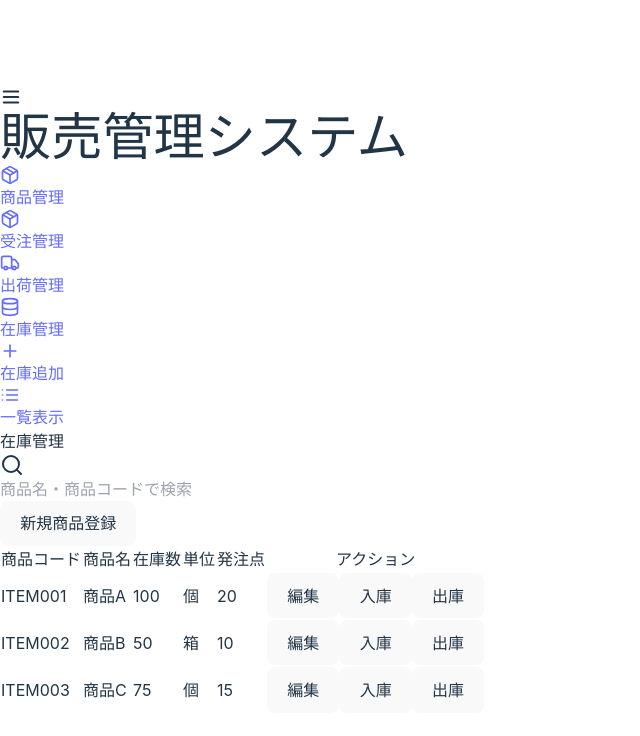
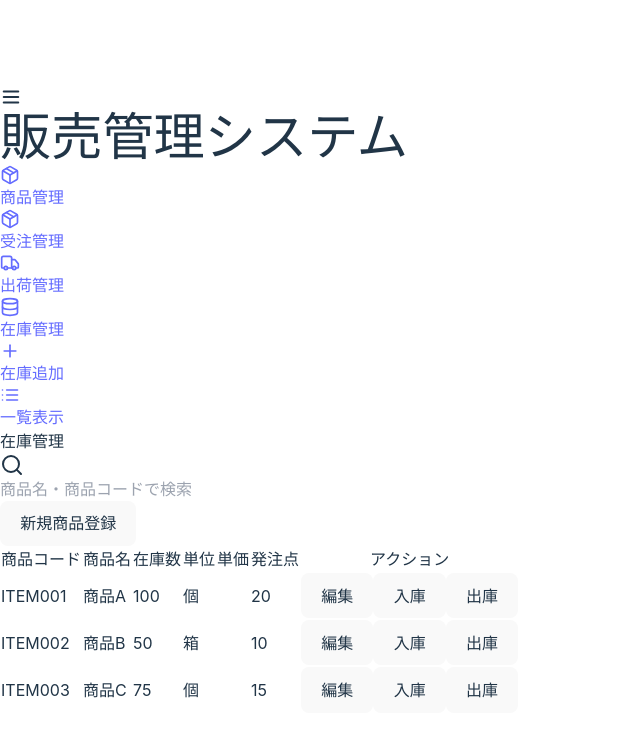
Before and after one commit to ItouTaku0319/hanbai_kanri, a React (Vite) app in the folder front/my-project/: page /inventory in a window 1280 px wide. Shown: the top 736 px of the page, without its empty margins (0-640 px from the left). Built offline with nearby package versions, Linux system fonts and the light colour scheme; no server answers.

Commit message:
在庫一覧表示修正

```diff
--- a/front/my-project/src/components/pages/ZaikoList.jsx
+++ b/front/my-project/src/components/pages/ZaikoList.jsx
@@ -4,9 +4,9 @@ import { Search } from "lucide-react";
 const ZaikoList = () => {
   // サンプルデータ
   const [inventory, setInventory] = useState([
-    { id: 1, code: "ITEM001", name: "商品A", quantity: 100, unit: "個", reorderPoint: 20 },
-    { id: 2, code: "ITEM002", name: "商品B", quantity: 50, unit: "箱", reorderPoint: 10 },
-    { id: 3, code: "ITEM003", name: "商品C", quantity: 75, unit: "個", reorderPoint: 15 },
+    { id: 1, code: "ITEM001", name: "商品A", zaiko_su: 100, unit: "個", reorderPoint: 20 },
+    { id: 2, code: "ITEM002", name: "商品B", zaiko_su: 50, unit: "箱", reorderPoint: 10 },
+    { id: 3, code: "ITEM003", name: "商品C", zaiko_su: 75, unit: "個", reorderPoint: 15 },
   ]);
   const [searchQuery, setSearchQuery] = useState("");
 
@@ -17,8 +17,8 @@ const ZaikoList = () => {
 );
 
   // 在庫状態に基づく行の色分け用のスタイル
-  const getRowStyle = (quantity, reorderPoint) => {
-    if (quantity <= reorderPoint) {
+  const getRowStyle = (zaiko_su, reorderPoint) => {
+    if (zaiko_su <= reorderPoint) {
       return "bg-red-100";
     }
     return "";
@@ -38,8 +38,9 @@ const ZaikoList = () => {
         id: item.id || 0,
         code: item.syohin_code || "",
         name: item.syohin_name || "",
-        quantity: item.quantity || 0,
-        unit: item.unit || "",
+        zaiko_su: item.zaiko_su || 0,
+        unit: item.stock_unit || "",
+        price: item.price || "",
         reorderPoint: item.alert_threshold || 0
     })));
 
@@ -81,6 +82,7 @@ const ZaikoList = () => {
               <th className="p-2 text-left">商品名</th>
               <th className="p-2 text-right">在庫数</th>
               <th className="p-2 text-center">単位</th>
+              <th className="p-2 text-center">単価</th>
               <th className="p-2 text-right">発注点</th>
               <th className="p-2 text-center">アクション</th>
             </tr>
@@ -89,12 +91,13 @@ const ZaikoList = () => {
             {filteredInventory.map(item => (
               <tr
               key={`${item.id}-${item.code}`}
-                className={`border-b border-gray-200 ${getRowStyle(item.quantity, item.reorderPoint)}`}
+                className={`border-b border-gray-200 ${getRowStyle(item.zaiko_su, item.reorderPoint)}`}
               >
                 <td className="p-2">{item.code}</td>
                 <td className="p-2">{item.name}</td>
-                <td className="p-2 text-right">{item.quantity ? item.quantity.toLocaleString() : ''}</td>
+                <td className="p-2 text-right">{item.zaiko_su ? item.zaiko_su.toLocaleString() : ''}</td>
                 <td className="p-2 text-center">{item.unit}</td>
+                <td className="p-2 text-center">{item.price}</td>
                 <td className="p-2 text-right">{item.reorderPoint ? item.reorderPoint.toLocaleString() : ''}</td>
                 <td className="p-2 text-center">
                   <div className="flex justify-center gap-2">
```
Also changed, not shown: 2 other files (tests, documents, lock files or other folders).
